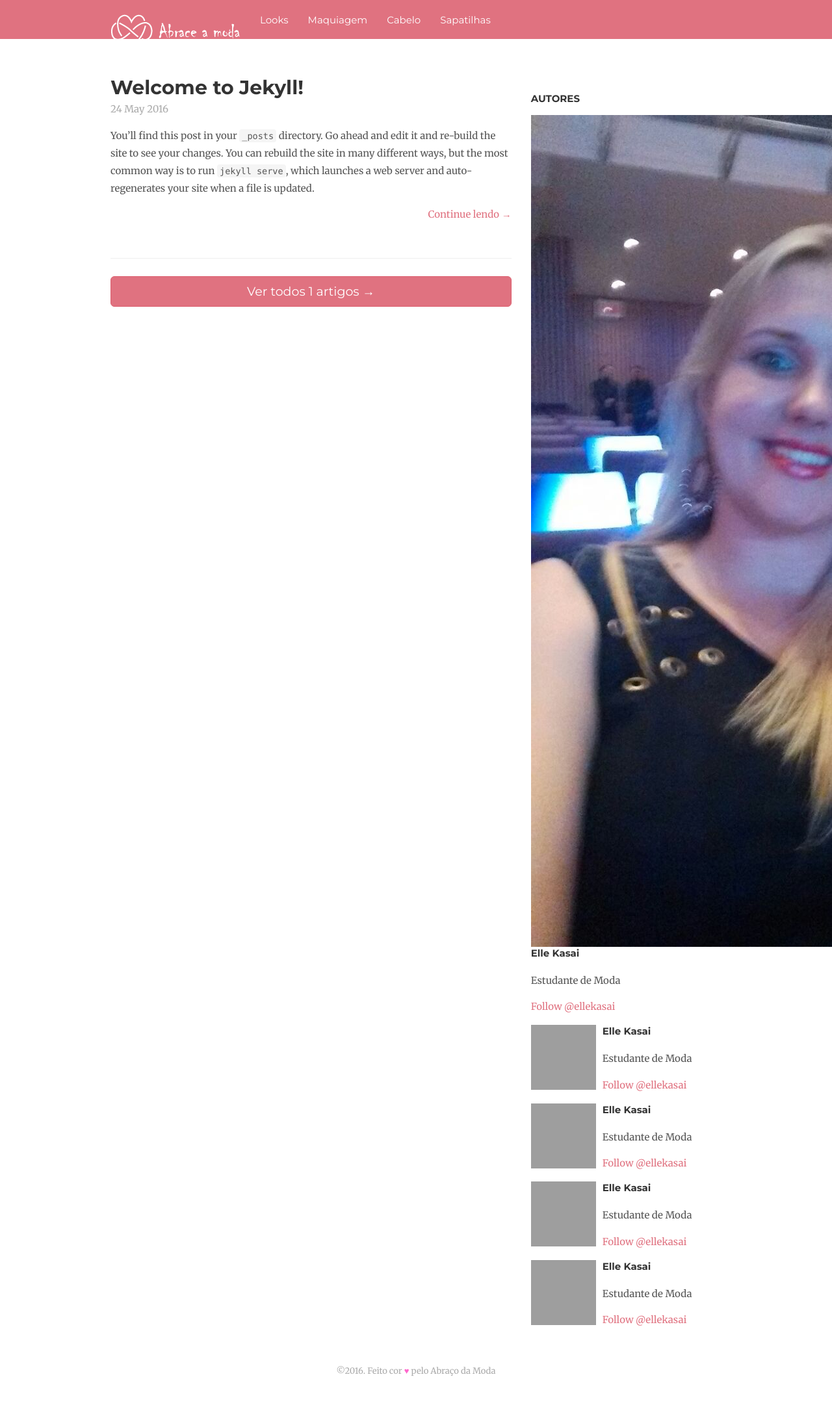
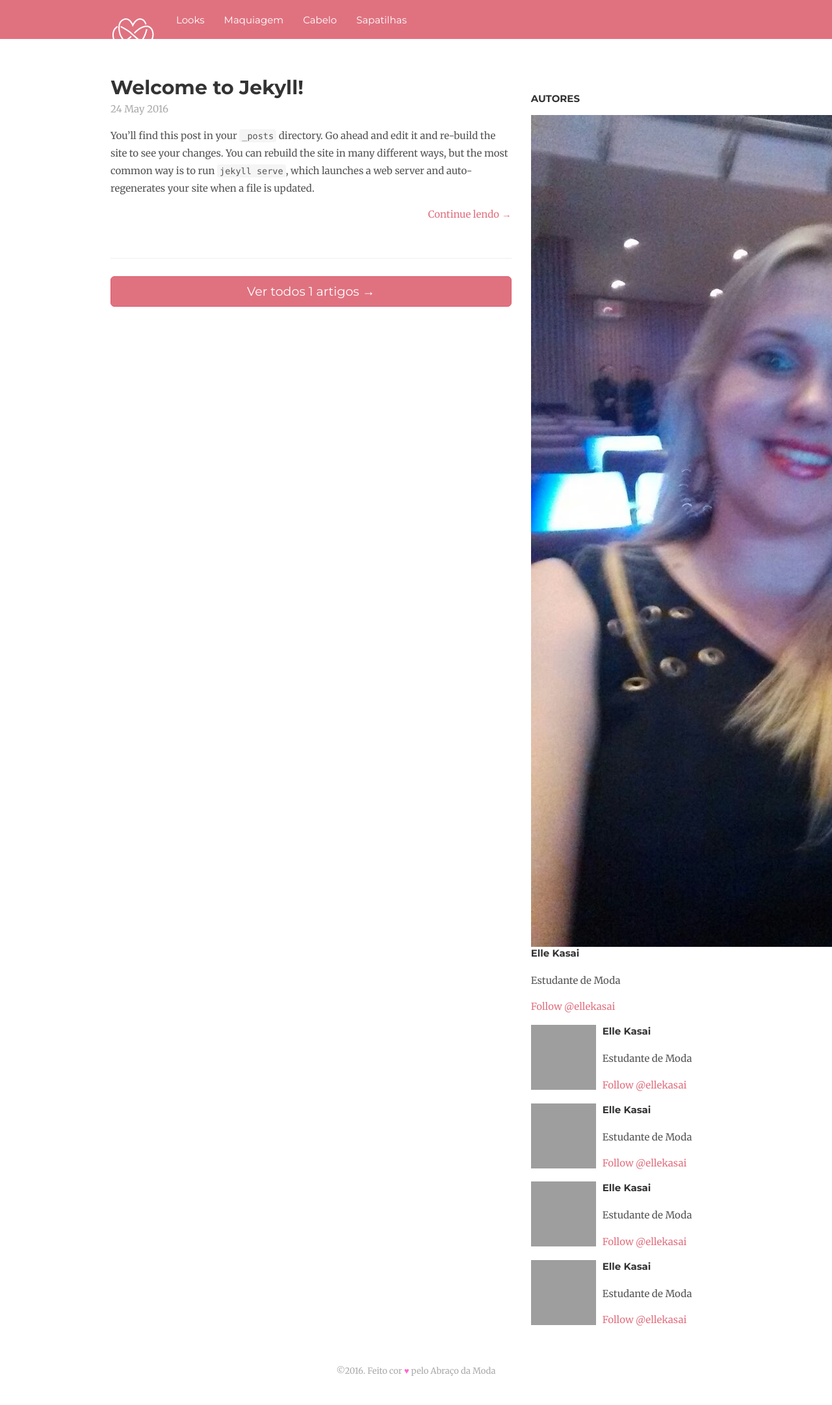
Before and after one commit to alessandrostein/blog-fashion-hug, a Jekyll site: the page built from index.html, in a window 1280 px wide. Shown: the whole page at 65% size. Built offline with Jekyll 4.4.1, drawn with Linux system fonts in a browser that asks for light colours; nearby versions of some CDN libraries; comment, search, counter and statistics services are not loaded; grey boxes are pictures that could not be loaded.

Commit message:
Change logo images

```diff
--- a/_layouts/default.html
+++ b/_layouts/default.html
@@ -32,7 +32,7 @@
               <span class="icon-bar"></span>
             </button>
           </div>
-          <a href="{{ "/" | prepend:site.baseurl }}" class="navbar-brand"><img src="{{ site.baseurl }}/images/logo_m_word.png"></img></a>
+          <a href="{{ "/" | prepend:site.baseurl }}" class="navbar-brand"><img src="{{ site.baseurl }}/images/logo_m.png"></img></a>
         </div>
         <div class="collapse navbar-collapse js-navbar-collapse">
           <ul class="navbar-nav nav" data-purplecoat="shiori" data-purplecoat-label="nav.html">
```
